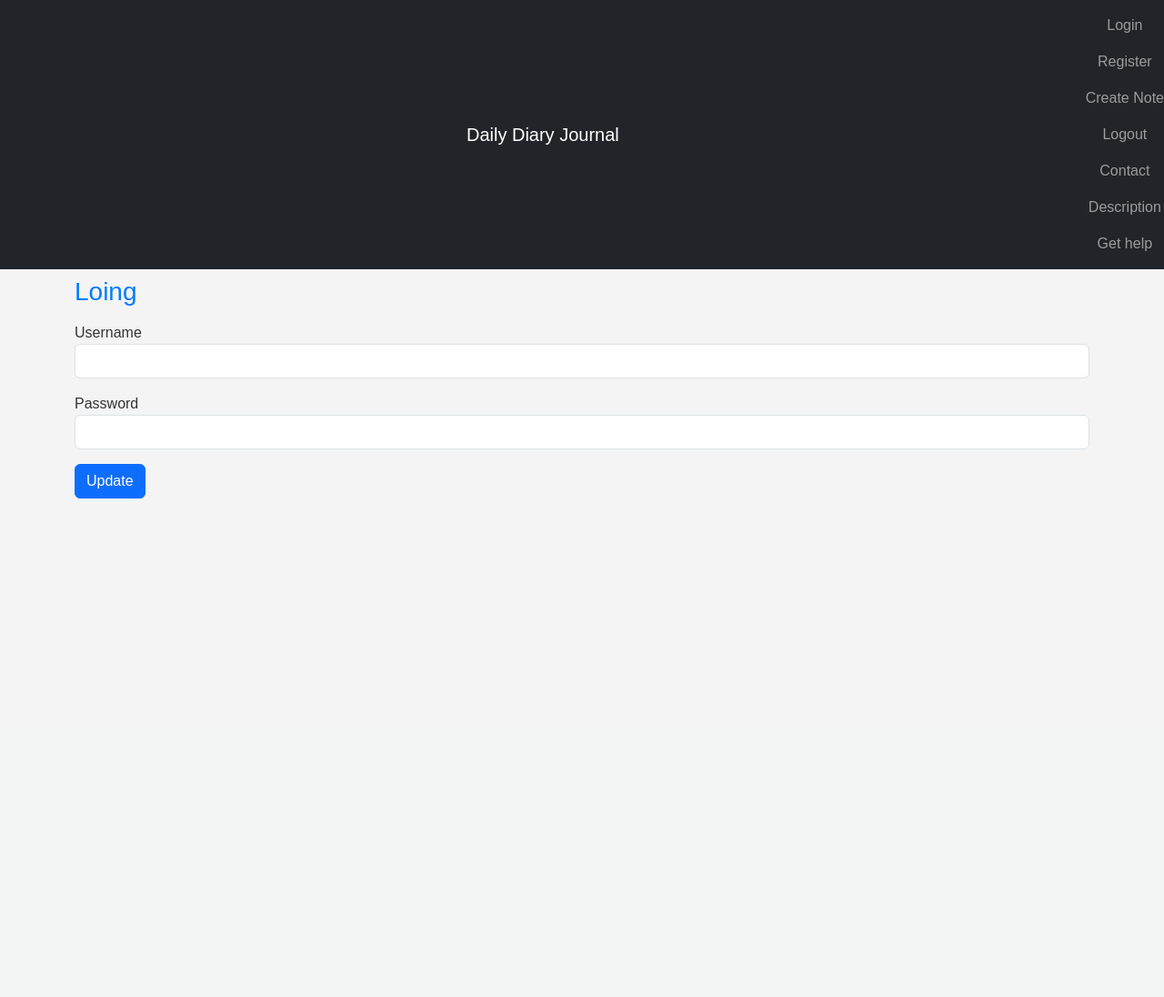
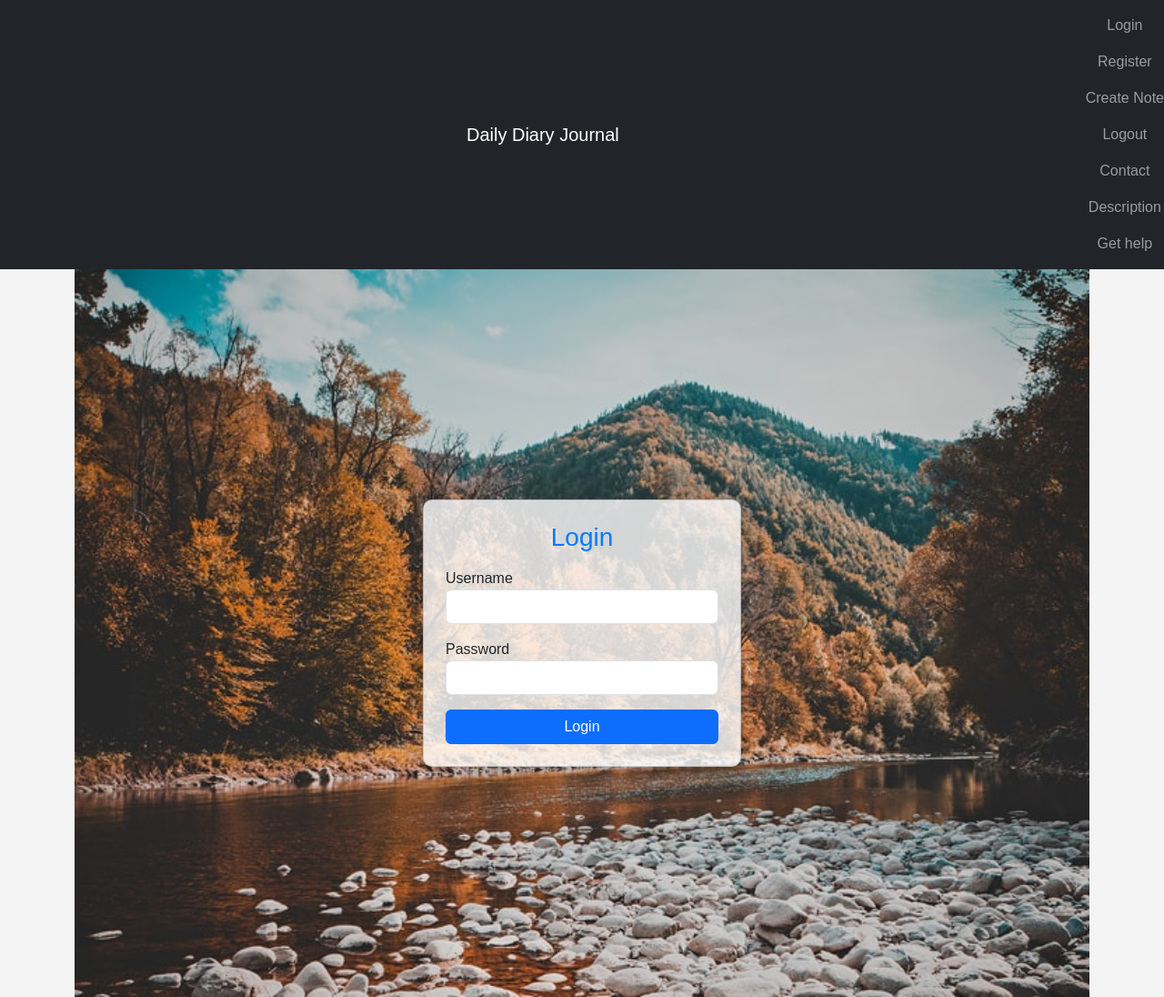
Before and after one commit to Thanutchaporn580/SusiWebsite, a Flask app: page /login in a window 1280 px wide. Shown: the whole page at 91% size. Before the commit the page ends 548 px from the top, so only its background shows below. Run offline with Flask 3, Linux system fonts and the light colour scheme; some libraries are stand-ins or nearby versions.

Commit message:
Add background for the login page.

```diff
--- a/templates/login.html
+++ b/templates/login.html
@@ -1,22 +1,30 @@
 {% extends 'base.html' %}
 
 {% block body %}
-<h3 class="my-2">Loing</h3>
+<!-- เริ่มต้น login-page และใส่ background-image -->
+<div class="login-page" style="background-image: url('{{ url_for('static', filename='background-login.jpg') }}');
+    background-size: cover; background-position: center; min-height: 100vh; display: flex;
+    justify-content: center; align-items: center;">
+
+    <div class="card p-4 shadow" style="width: 350px; background: rgba(255, 255, 255, 0.8); border-radius: 10px;">
+        <h3 class="text-center mb-3">Login</h3>
         <form action="" method="POST">
             {{ form.hidden_tag() }}
-<div class="form-group my-3">
+            <div class="form-group mb-3">
                 {{ form.username.label }}
-{{ form.username(class_='form-control',value=form_name) }}
+                {{ form.username(class_='form-control', value=form_name) }}
             </div>
-<div class="form-group my-3">
+            <div class="form-group mb-3">
                 {{ form.password.label }}
-{{ form.password(class_='form-control',value=form_name) }}
+                {{ form.password(class_='form-control', value=form_name) }}
             </div>
             {% if request.args.get('error') %}
                 <div>
                     <p class="text-danger"> {{ request.args.get('error') }} </p>
                 </div>
             {% endif %}
-<button type="submit" class="btn btn-primary">Update</button>
+            <button type="submit" class="btn btn-primary w-100">Login</button>
         </form>
+    </div>
+</div>
 {% endblock %}
```
Also changed, not shown: Static/background-login.jpg (added). Lines whose indentation alone changed are shown as unchanged.
